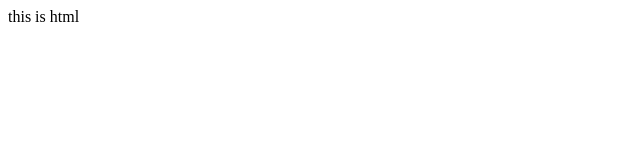
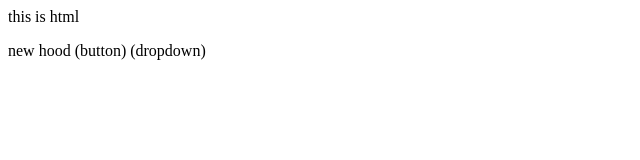
Before and after one commit to minahilimtiaz-del/localrepo, a plain HTML site: page index.html in a window 1280 px wide. Shown: the whole page, without its empty margins (0-640 px from the left). Drawn offline with Linux system fonts and the light colour scheme.

Commit message:
new line

```diff
--- a/index.html
+++ b/index.html
@@ -1 +1,2 @@
 <p>this is html</p>
+<p>new hood (button) (dropdown)</p>
```
